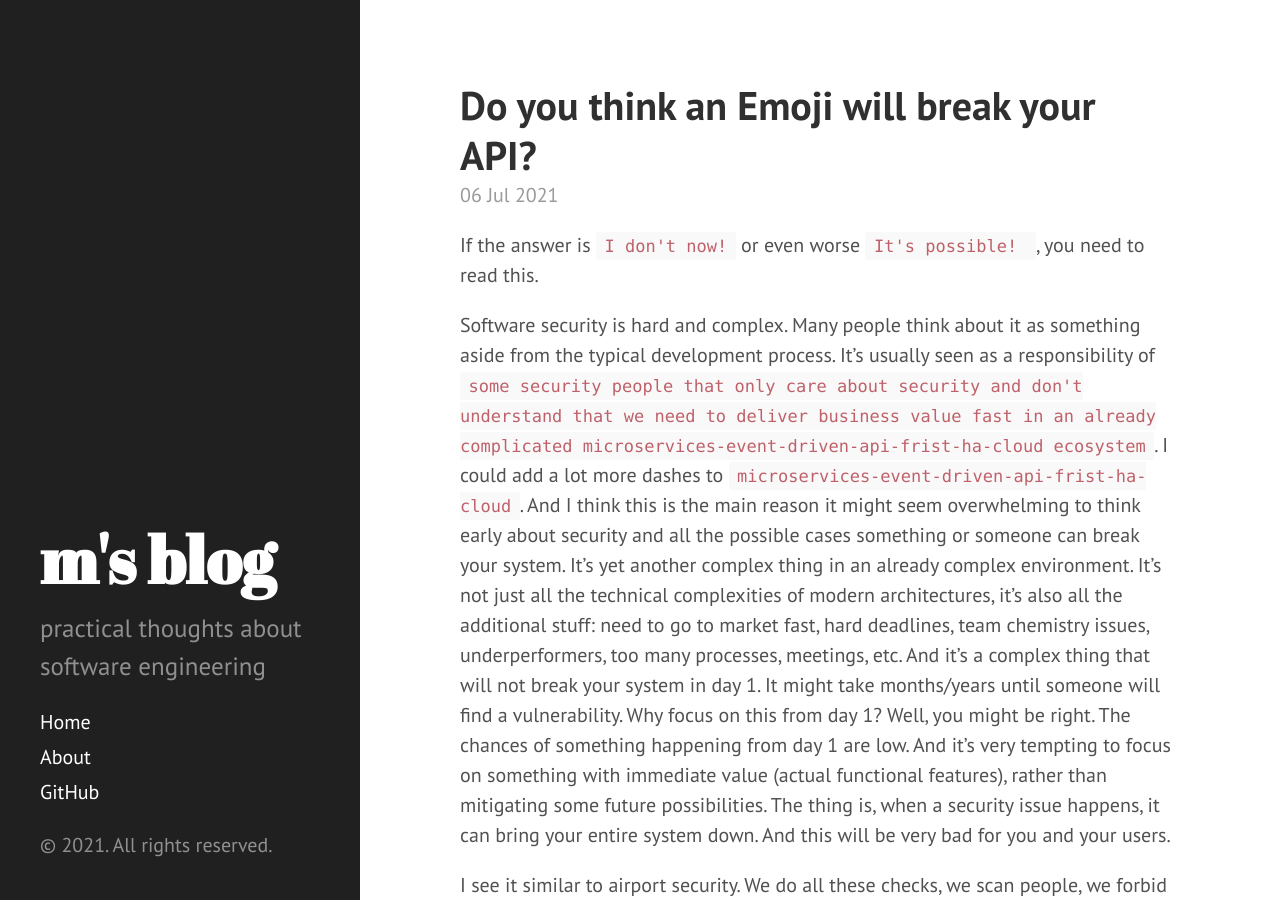
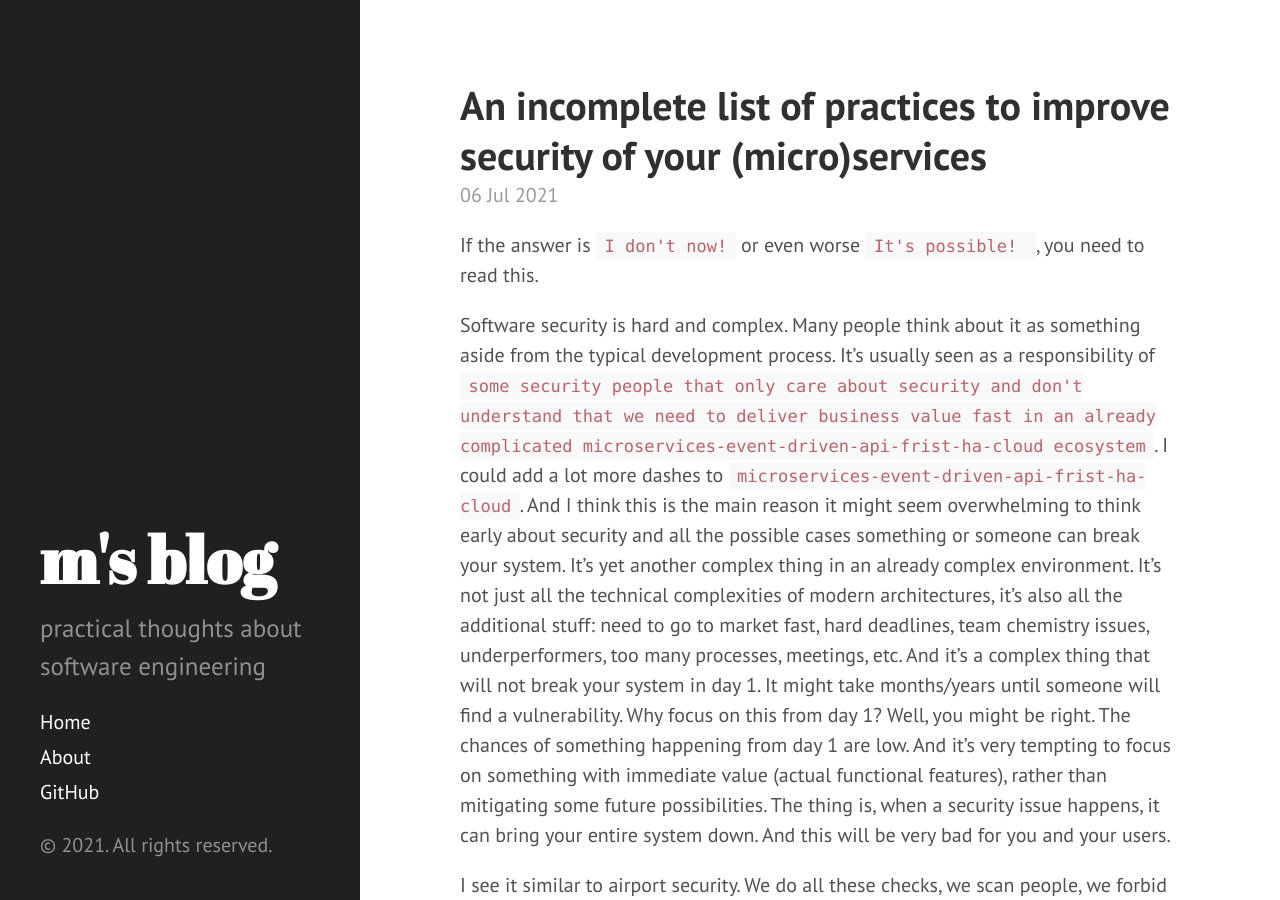
Before and after one commit to ludovicianul/ludovicianul.github.io, a Jekyll site: the page built from _posts/2021-07-06-incomplete-list-of-security.md, in a window 1280 px wide and 900 px high. Built offline with Jekyll 4.4.1, drawn with Linux system fonts in a browser that asks for light colours; comment, search, counter and statistics services are not loaded.

Commit message:
Change the title... again

```diff
--- a/_posts/2021-07-06-incomplete-list-of-security.md
+++ b/_posts/2021-07-06-incomplete-list-of-security.md
@@ -1,6 +1,6 @@
 ---
 layout: post
-title: Do you think an Emoji will break your API?
+title: An incomplete list of practices to improve security of your (micro)services
 ---
 
 If the answer is `I don't now!` or even worse `It's possible!  `, you need to read this.
```
